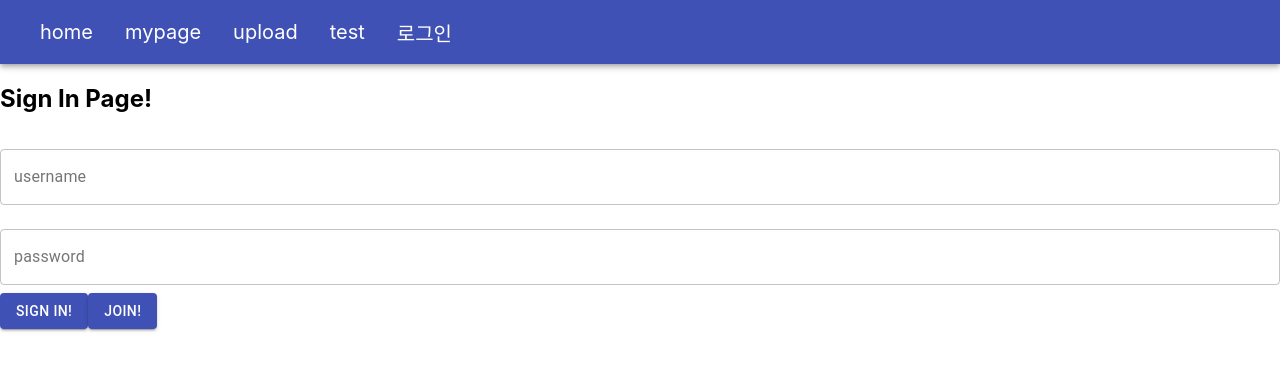
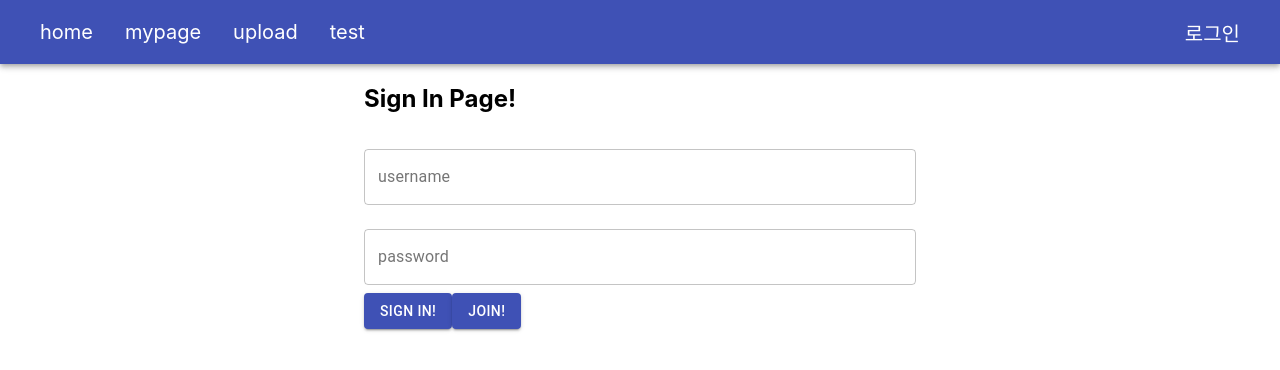
Before and after one commit to Jeonghyun-Kim/TestReactServer, a React (Create React App) app: page /signin in a window 1280 px wide. Shown: the top 370 px of the page. Built offline with nearby package versions, Linux system fonts and the light colour scheme.

Commit message:
minor fix

```diff
--- a/src/App.js
+++ b/src/App.js
@@ -1,6 +1,5 @@
 // IMPORTING LIBRARIES
 import React, { useState, useEffect } from 'react';
-// import logo from './logo.svg';
 import {
   BrowserRouter as Router,
   Switch,
--- a/src/components/MainHeader.js
+++ b/src/components/MainHeader.js
@@ -1,8 +1,10 @@
 // IMPORTING LIBRARIES
-import React, { useContext } from 'react';
+import React from 'react';
 import { Link } from 'react-router-dom';
-import { AppBar, Toolbar, Button } from '@material-ui/core';
 import { makeStyles } from '@material-ui/core/styles';
+import AppBar from '@material-ui/core/Appbar';
+import Toolbar from '@material-ui/core/Toolbar';
+import Button from '@material-ui/core/Button';
 
 // IMPORTING CONTEXTS
 import AuthContext from '../AuthContext';
@@ -15,20 +17,19 @@ import { signOut } from '../js/auth_utils';
 // IMPORTING DEFINES
 
 const useStyles = makeStyles((theme) => ({
-  root: {
-    flexGrow: 1,
-    alignContent: 'space-around'
-  },
   menu: {
     margin: theme.spacing(1, 2, 1, 2),
     fontSize: 20,
     textDecoration: 'none',
     color: 'white'
+  },
+  grow: {
+    flexGrow: 1,
   }
 }))
 
 export default () => {
-  const { isSignedIn, setSignedIn } = useContext(AuthContext);
+  const { isSignedIn, setSignedIn } = React.useContext(AuthContext);
   const classes = useStyles();
 
   const handleSignout = () => {
@@ -38,13 +39,14 @@ export default () => {
   }
 
   return (
-    <div className={classes.root}>
+    <div className={classes.grow}>
       <AppBar position='static'>
         <Toolbar>
           <Link className={classes.menu} to='/'> home </Link>
           <Link className={classes.menu} to='/mypage'> mypage </Link>
           <Link className={classes.menu} to='/painting/upload'> upload </Link>
           <Link className={classes.menu} to='/painting/test'>test</Link>
+          <div className={classes.grow} />
           {isSignedIn
           ? (
             <Button onClick={handleSignout}>
--- a/src/screens/SigninScreen.js
+++ b/src/screens/SigninScreen.js
@@ -1,5 +1,7 @@
 // IMPORTING LIBRARIES
 import React, { useContext } from 'react';
+// import { makeStyles } from '@material-ui/core/styles';
+import Container from '@material-ui/core/Container';
 
 // IMPORTING UTILS
 
@@ -11,16 +13,20 @@ import Signin from '../components/Signin';
 
 // IMPORTING DEFINES
 
+// const useStyles = makeStyles((theme) => ({
+// }))
+
 export default () => {
 	const { isSignedIn } = useContext(AuthContext);
+  // const classes = useStyles();
 	return (
-		<>
+		<Container maxWidth='sm'>
 		{isSignedIn
 		? (
 			<h2>You are already Signed In!</h2>
 		) : (
 			<Signin />
 		)}
-		</>
+		</Container>
 	)
 }
```
